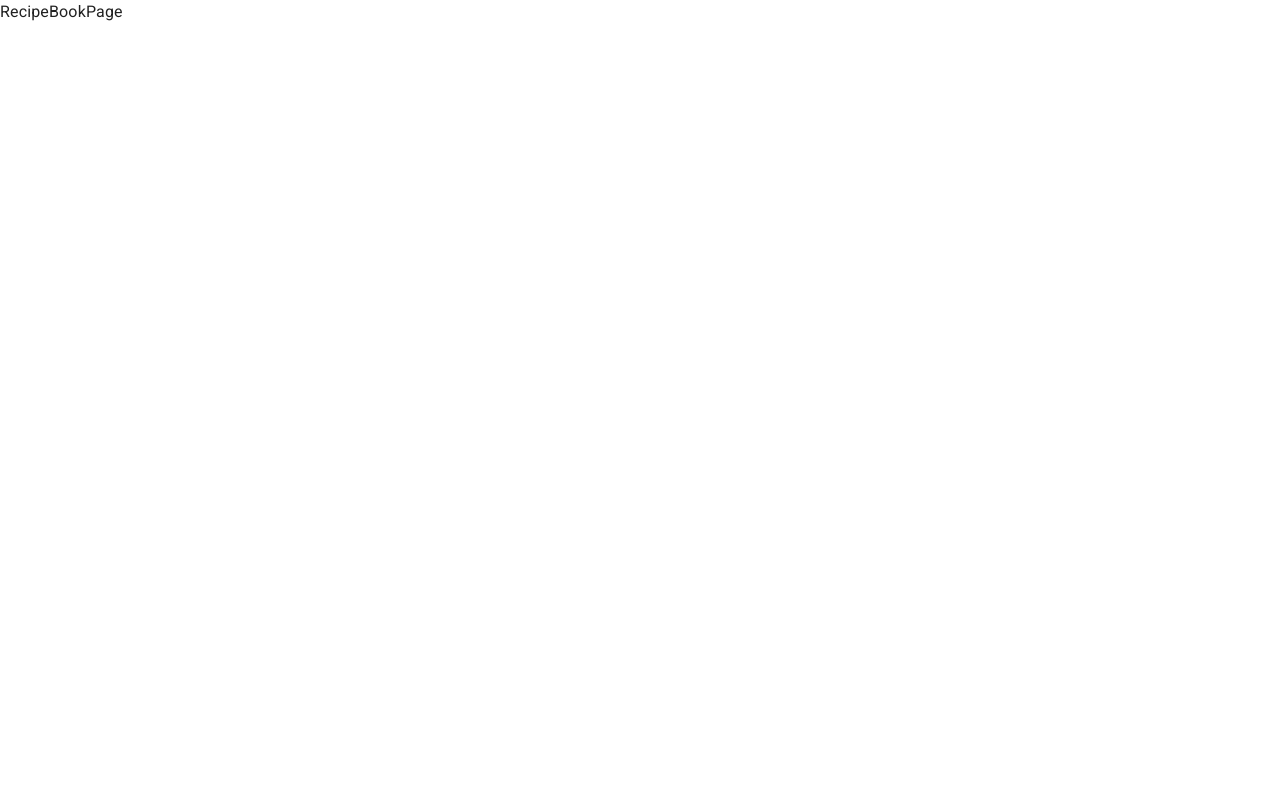
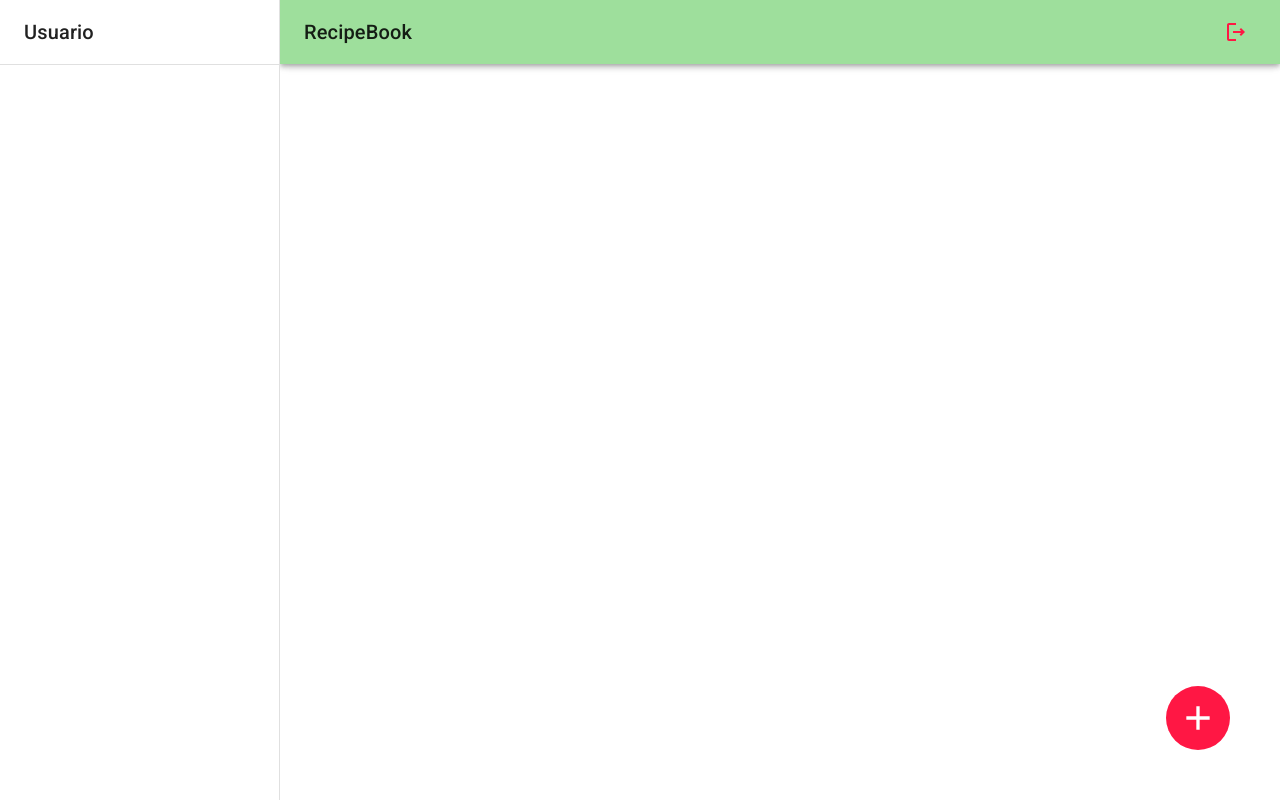
Before and after one commit to detossj/RecipeBook, a React (Vite) app: page / in a window 1280 px wide. Built offline with nearby package versions, Linux system fonts and the light colour scheme.

Commit message:
recipeLayout and recipePage finished, the views are missing

```diff
--- /dev/null
+++ b/src/recipeBook/components/NavBar.jsx
@@ -0,0 +1,39 @@
+import { LogoutOutlined, MenuOutlined } from '@mui/icons-material'
+import { AppBar, Grid2, IconButton, Toolbar, Typography } from '@mui/material'
+
+
+export const NavBar = ({ drawerWidth = 240 }) => {
+  return (
+    <AppBar
+        position='fixed'
+        sx={{
+            width: { sm: `calc(100% - ${ drawerWidth }px)` },
+            ml: { sm: `${ drawerWidth }px` }
+        }}
+    >
+
+        <Toolbar>
+
+            <IconButton
+                color='inherit'
+                edge="start"
+                sx={{ mr: 2, display: {sm: 'none'}}}
+            >
+                <MenuOutlined/>
+            </IconButton>
+
+            <Grid2 container direction='row' justifyContent='space-between' alignContent='center' flexGrow={1}>
+                <Typography variant='h6' noWrap component="div" > RecipeBook </Typography>
+            </Grid2>
+
+            <IconButton color='error'>
+                <LogoutOutlined />
+            </IconButton>
+
+
+
+        </Toolbar>
+
+    </AppBar>
+  )
+}
--- /dev/null
+++ b/src/recipeBook/components/SideBar.jsx
@@ -0,0 +1,36 @@
+import { Divider, Drawer, List, Toolbar, Typography } from '@mui/material'
+import { Box } from '@mui/system'
+import React from 'react'
+
+export const SideBar = ({ drawerWidth = 240 }) => {
+  return (
+    <Box
+        component='nav'
+        sx={{ width: { sm: drawerWidth }}}
+    >
+        <Drawer
+            variant="permanent"
+            open= {true}
+            sx={{
+                display: { xs: 'block'},
+                '& .MuiDrawer-paper': { boxSizing: 'border-box', width: drawerWidth }
+            }}
+        >
+
+            <Toolbar>
+                <Typography variant='h6' noWrap component='div'>
+                    Usuario
+                </Typography>
+            </Toolbar>
+
+            <Divider/>
+
+            <List>
+                {/* Nombre Recetas */}
+            </List>
+
+        </Drawer>
+
+    </Box>
+  )
+}
--- /dev/null
+++ b/src/recipeBook/layout/RecipeBookLayout.jsx
@@ -0,0 +1,25 @@
+import { Box, Toolbar } from '@mui/material'
+import { NavBar } from '../components/Navbar';
+import { SideBar } from '../components/SideBar';
+
+
+export const RecipeBookLayout = ({children}) => {
+
+    const drawerWidth = 280;
+    return (
+        <Box sx={{display: 'flex'}}>
+
+            <NavBar drawerWidth={drawerWidth}/>
+
+            <SideBar drawerWidth={drawerWidth}/>
+
+            <Box
+                component='main'
+                sx={{ flexGrow: 1, p: 3}}
+            >
+                <Toolbar/>
+                { children }
+            </Box>
+        </Box>
+  )
+}
--- a/src/recipeBook/pages/RecipeBookPage.jsx
+++ b/src/recipeBook/pages/RecipeBookPage.jsx
@@ -1,7 +1,27 @@
+import { IconButton } from "@mui/material"
+import { RecipeBookLayout } from "../layout/RecipeBookLayout"
+import { AddOutlined } from '@mui/icons-material'
 
 
 export const RecipeBookPage = () => {
   return (
-    <div>RecipeBookPage</div>
+    <RecipeBookLayout>
+
+      {/* Mostrar RecipeView o NothingSelectedView */}
+      <IconButton
+        size="large"
+        sx={{
+          color: "white",
+          backgroundColor: 'error.main',
+          ':hover' : { backgroundColor: 'error.main', opacity: 0.8 },
+          position: "fixed",
+          right: 50,
+          bottom: 50
+        }}
+
+      >
+        <AddOutlined sx={{ fontSize: 40 }}/>
+      </IconButton>
+    </RecipeBookLayout>
   )
 }
```
